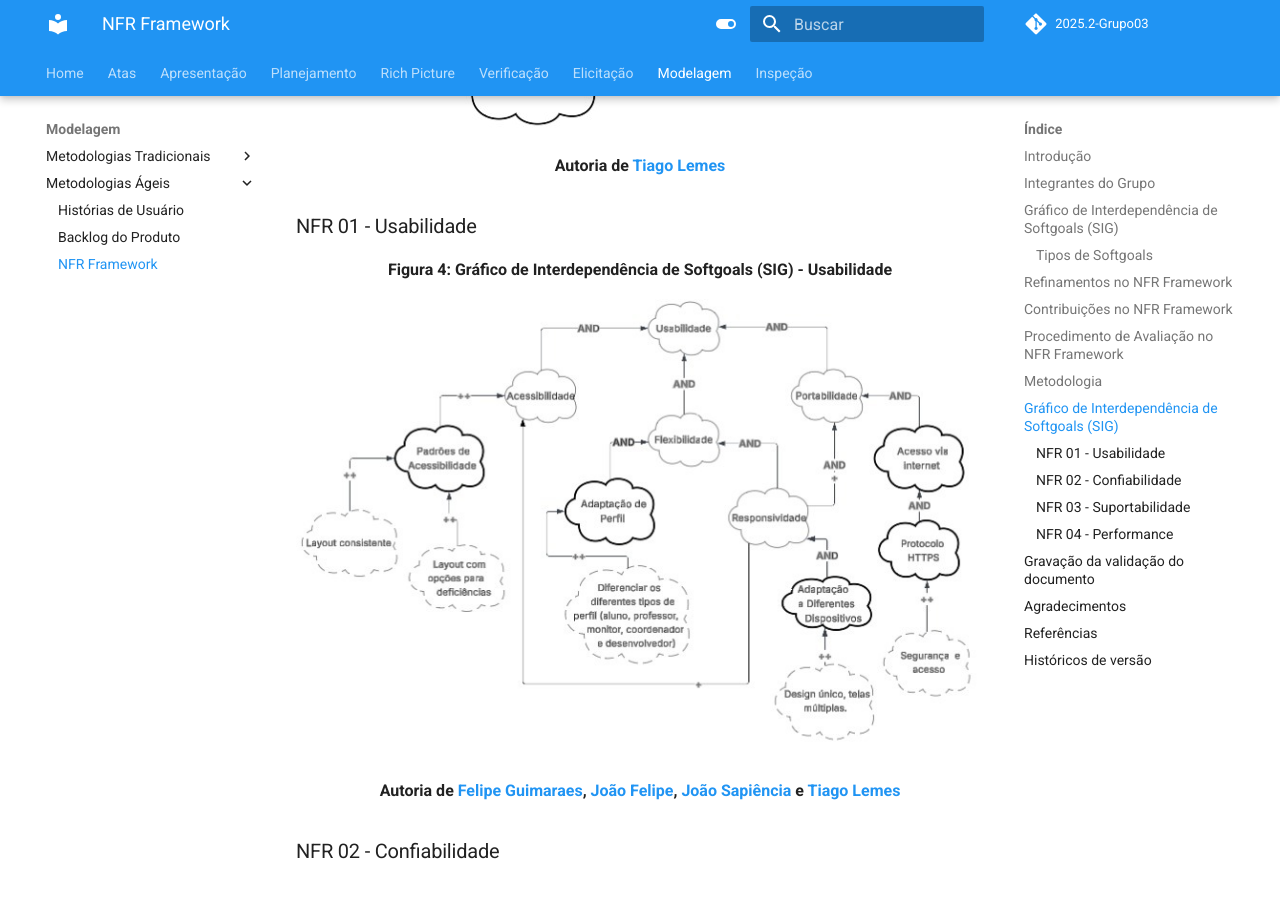
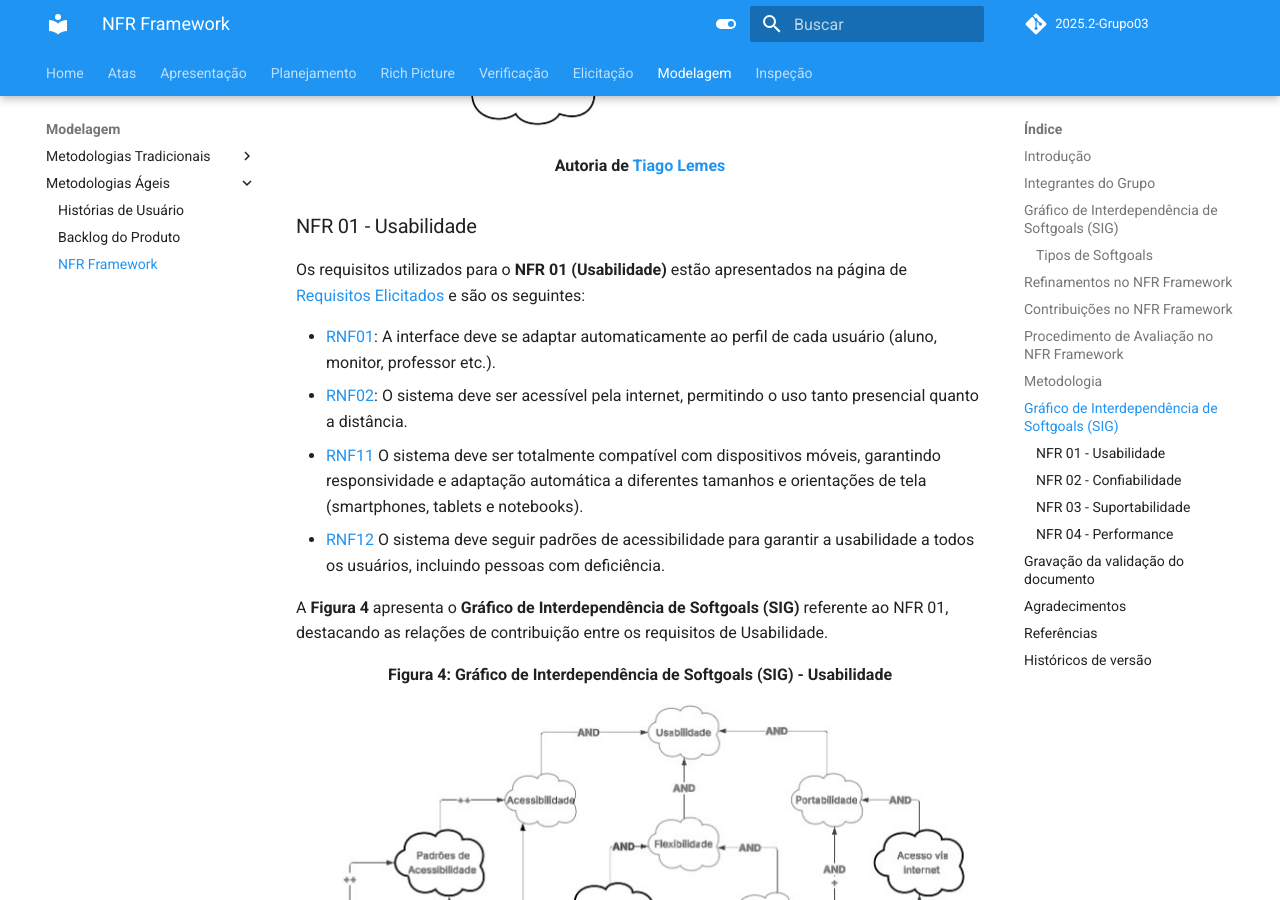
Before and after one commit to Requisitos-de-Software/2025.2-Grupo03, an MkDocs documentation site: the page built from docs/Modelagem/nfr_framework.md, in a window 1280 px wide and 900 px high, scrolled down 4687 px. Built offline with MkDocs 1.6.1 and Material for MkDocs 9.7.7, drawn with Linux system fonts in a browser that asks for light colours; comment, search, counter and statistics services are not loaded; some of the changed text lies outside the part shown.

Commit message:
Update nfr_framework.md

```diff
--- a/docs/Modelagem/nfr_framework.md
+++ b/docs/Modelagem/nfr_framework.md
@@ -41,7 +41,7 @@ Os softgoals no NFR Framework são divididos em três tipos principais:
 ![Figura 1: Tipos de Softgoals](../imagens/NFR/tipos_Softgoals.png)
 
 
-<div align="center"><strong>Fonte: **CHUNG et al., 2000**</strong></div>
+<div align="center"><strong>Fonte: CHUNG et al., 2000</strong></div>
 
 ## Refinamentos no NFR Framework
 
@@ -87,7 +87,7 @@ O **procedimento de avaliação** define o grau em que os requisitos não funcio
 <div align="center"><strong>Figura 2: Procedimento de Avaliação no NFR Framework</strong></div>
 
 
-<div align="center"><strong>Fonte: **CHUNG et al., 2000**</strong></div>
+<div align="center"><strong>Fonte: CHUNG et al., 2000</strong></div>
 
 A avaliação começa pelos *softgoals* de nível mais baixo na hierarquia, onde são tomadas decisões sobre aceitar ou rejeitar alternativas de projeto. Essas decisões geram os primeiros rótulos, que são então usados para calcular o impacto nos *softgoals* de níveis superiores.
 
@@ -108,6 +108,16 @@ Esse gráfico mostra como os softgoals se relacionam entre si e de que forma cad
 <div align="center"><strong>Autoria de <a href="https://github.com/TiagoTeixeira-2005">Tiago Lemes</a></strong></div>
 
 ### NFR 01 - Usabilidade
+
+Os requisitos utilizados para o **NFR 01 (Usabilidade)** estão apresentados na página de [Requisitos Elicitados](https://requisitos-de-software.github.io/2025.2-Grupo03/Elicitacao/requisitos_elicitados/) e são os seguintes:
+
+- [RNF01](https://requisitos-de-software.github.io/2025.2-Grupo03/Elicitacao/requisitos_elicitados/#requisitos-nao-funcionais): A interface deve se adaptar automaticamente ao perfil de cada usuário (aluno, monitor, professor etc.).
+- [RNF02](https://requisitos-de-software.github.io/2025.2-Grupo03/Elicitacao/requisitos_elicitados/#requisitos-nao-funcionais): O sistema deve ser acessível pela internet, permitindo o uso tanto presencial quanto a distância.
+- [RNF11](https://requisitos-de-software.github.io/2025.2-Grupo03/Elicitacao/requisitos_elicitados/#requisitos-nao-funcionais) O sistema deve ser totalmente compatível com dispositivos móveis, garantindo responsividade e adaptação automática a diferentes tamanhos e orientações de tela (smartphones, tablets e notebooks).
+- [RNF12](https://requisitos-de-software.github.io/2025.2-Grupo03/Elicitacao/requisitos_elicitados/#requisitos-nao-funcionais) O sistema deve seguir padrões de acessibilidade para garantir a usabilidade a todos os usuários, incluindo pessoas com deficiência.
+
+A **Figura 4** apresenta o **Gráfico de Interdependência de Softgoals (SIG)** referente ao NFR 01, destacando as relações de contribuição entre os requisitos de Usabilidade.
+
 
 <div align="center"><strong>Figura 4: Gráfico de Interdependência de Softgoals (SIG) - Usabilidade</strong></div>
 
```
